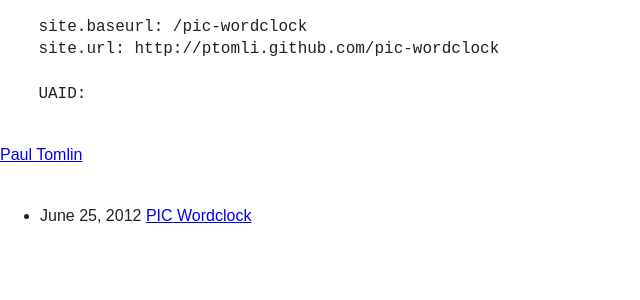
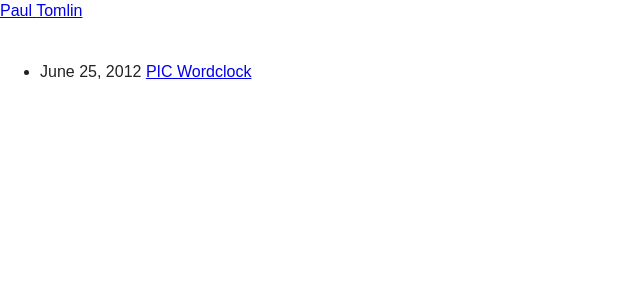
Before and after one commit to ptomli/pic-wordclock, a Jekyll site: the page built from index.html, in a window 1280 px wide. Shown: the top 300 px of the page, without its empty margins (0-640 px from the left). Built offline with Jekyll 4.4.1, drawn with Linux system fonts in a browser that asks for light colours; nearby versions of some CDN libraries; Markdown is read by kramdown in place of the engine named in the settings.

Commit message:
remove debugging text

```diff
--- a/_layouts/layout.html
+++ b/_layouts/layout.html
@@ -34,12 +34,6 @@
 </head>
 
 <body>
-  <pre>
-    site.baseurl: {{ site.baseurl }}
-    site.url: {{ site.url }}
-
-    UAID: {{ site.analytics.google.id }}
-  </pre>
   <section class="sidebar">
     <section class="name">
       <a href="{{ site.baseurl }}/">
```
